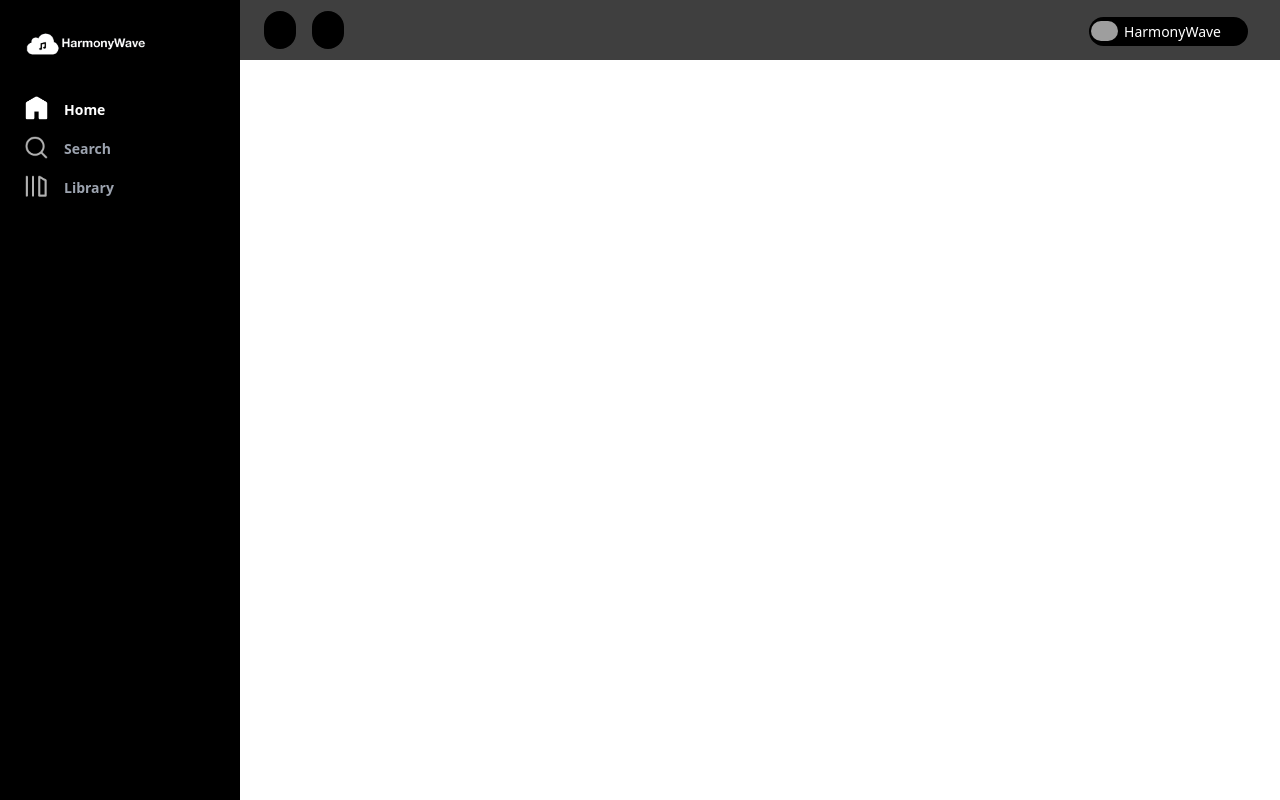
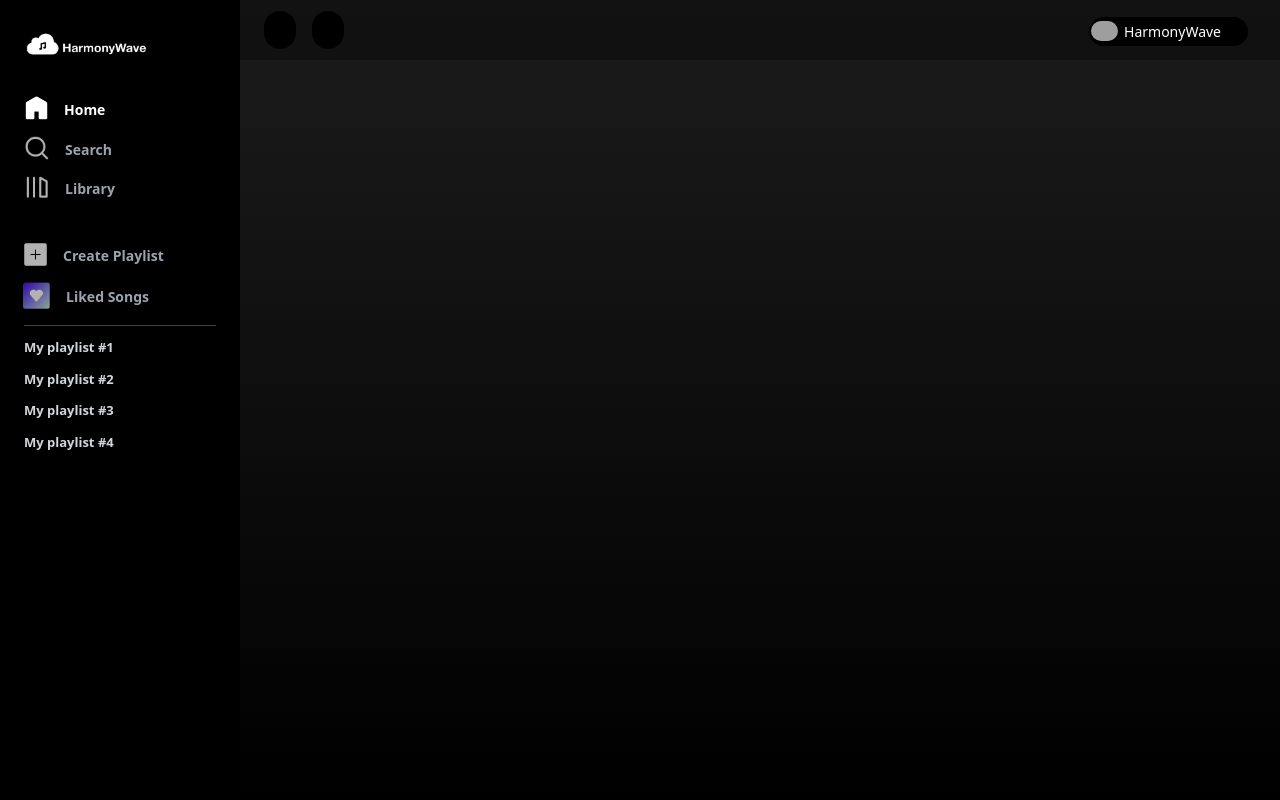
Before and after one commit to NielsOostindie/M15_streaming_clone, a Vue app in the folder HarmoneyWave/: page / in a window 1280 px wide. Built offline with nearby package versions, Linux system fonts and the light colour scheme; grey boxes are pictures that could not be loaded; some icons are missing.

Commit message:
last commit of day 23 jan

```diff
--- a/HarmoneyWave/src/App.vue
+++ b/HarmoneyWave/src/App.vue
@@ -90,7 +90,7 @@ let openMenu = ref(false);
         <router-link to="/search">
           <MenuItem
             class="ml-[1px]"
-            :iconSize="23"
+            :iconSize="24"
             name="Search"
             iconString="search"
             pageUrl="/search"
@@ -98,15 +98,53 @@ let openMenu = ref(false);
         </router-link>
         <router-link to="/library">
           <MenuItem
-            class="ml-[1px]"
+            class="ml-[2px]"
             :iconSize="23"
             name="Library"
             iconString="library"
             pageUrl="/library"
           />
         </router-link>
+        <div class="py-3.5"></div>
+        <MenuItem
+            :iconSize="23"
+            name="Create Playlist"
+            iconString="playlist"
+            pageUrl="/playlist"
+          />
+        <MenuItem
+            class="-ml-[1px]"
+            :iconSize="27"
+            name="Liked Songs"
+            iconString="liked"
+            pageUrl="/liked"
+          />
+      </ul>
+      <div class="border-b border-b-gray-700"></div>
+      <ul>
+        <li class="font-semibold text-[13px] mt-3 text-gray-300 hover:text-white">My playlist #1</li>
+        <li class="font-semibold text-[13px] mt-3 text-gray-300 hover:text-white">My playlist #2</li>
+        <li class="font-semibold text-[13px] mt-3 text-gray-300 hover:text-white">My playlist #3</li>
+        <li class="font-semibold text-[13px] mt-3 text-gray-300 hover:text-white">My playlist #4</li>
       </ul>
     </div>
+  </div>
+    <div
+      class="
+      fixed
+      right-0
+      top-0
+      w-[calc(100%-240px)]
+      overflow-auto
+      h-full
+      bg-gradient-to-b
+      from-[#1C1C1C]
+      to-black
+      "
+    >
+    <div class="mt-[70px]"></div>
+    <routerView/>
+    <div class="mb-[100px]"></div>
   </div>
 </template>
 
```
Also changed, not shown: HarmoneyWave/public/images/icons/spotify-logo.png.
